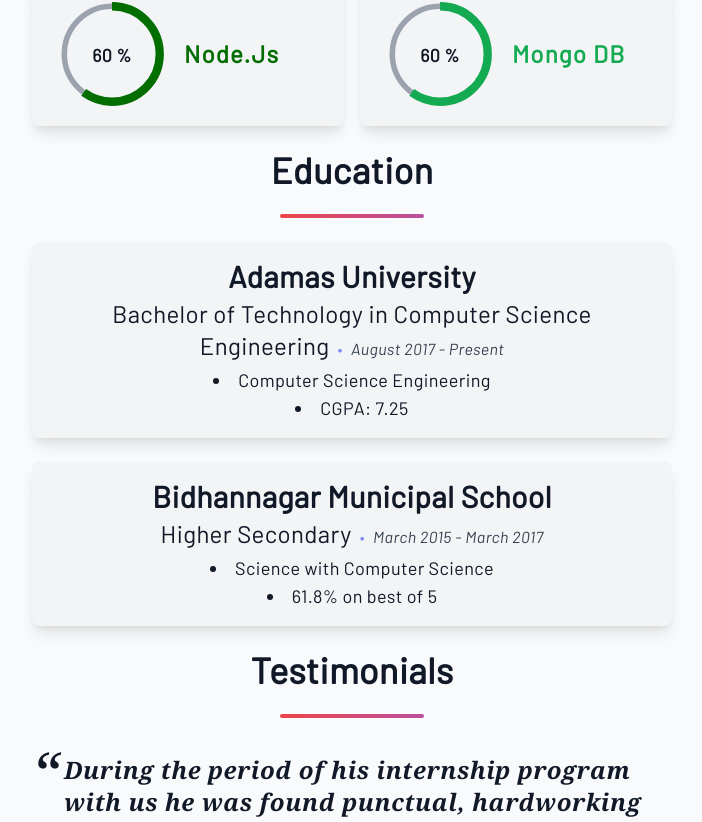
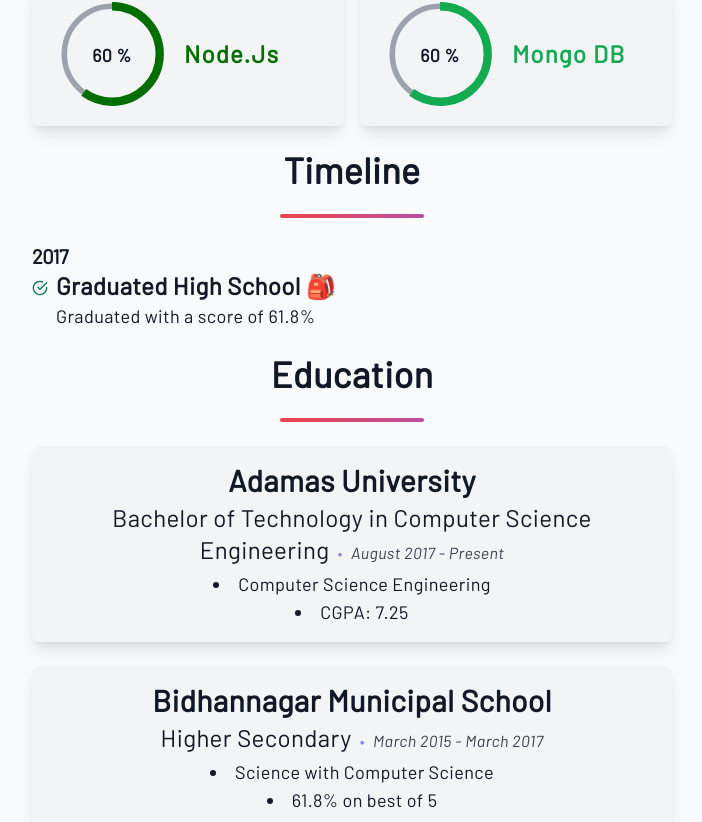
Before and after one commit to DawnMD/blog-next, a Next.js app: page / in a window 1280 px wide. Shown: the part 1738-2560 px from the top of the page, without its empty margins (288-990 px from the left). Built offline with nearby package versions, Linux system fonts and the light colour scheme; what @tailwindcss/typography would draw is missing.

Commit message:
added timeline

```diff
--- /dev/null
+++ b/components/Portfolio/Timeline.jsx
@@ -0,0 +1,17 @@
+import TimelineIcon from '../shared/Icons/TimelineIcon';
+import Section from '../shared/SectionHeading';
+const Timeline = () => {
+	return (
+		<Section title='Timeline'>
+			<div className='w-full'>
+				<h3 className='text-xl font-semibold tracking-tight'>2017</h3>
+				<div className='flex items-center gap-2'>
+					<TimelineIcon />
+					<h3 className='text-2xl font-semibold'>Graduated High School 🎒</h3>
+				</div>
+				<p className='pl-6 text-lg'>Graduated with a score of 61.8%</p>
+			</div>
+		</Section>
+	);
+};
+export default Timeline;
--- a/components/Portfolio/index.jsx
+++ b/components/Portfolio/index.jsx
@@ -3,12 +3,14 @@
 import Hero from './Hero';
 import Skills from './Skills';
 import Testimonials from './Testimonials';
+import Timeline from './Timeline';
 const Portfolio = () => {
 	return (
 		<>
 			<Hero />
 			<About />
 			<Skills />
+			<Timeline />
 			<Education />
 			<Testimonials />
 		</>
--- /dev/null
+++ b/components/shared/Icons/TimelineIcon.jsx
@@ -0,0 +1,21 @@
+const TimelineIcon = () => {
+	return (
+		<div className='flex items-center pt-1'>
+			<span className='sr-only'>Check</span>
+			<svg
+				className='w-4 h-4 text-green-700 dark:text-green-300'
+				viewBox='0 0 24 24'>
+				<g
+					fill='none'
+					stroke='currentColor'
+					strokeWidth='2'
+					strokeLinecap='round'
+					strokeLinejoin='round'>
+					<path d='M22 11.08V12a10 10 0 11-5.93-9.14' />
+					<path d='M22 4L12 14.01l-3-3' />
+				</g>
+			</svg>
+		</div>
+	);
+};
+export default TimelineIcon;
```
Also changed, not shown: content/devto.cache.js.
